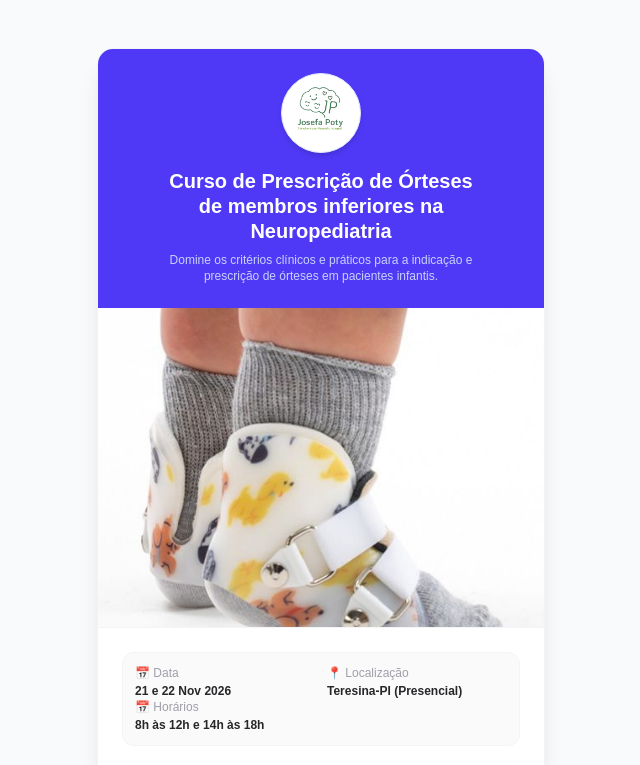
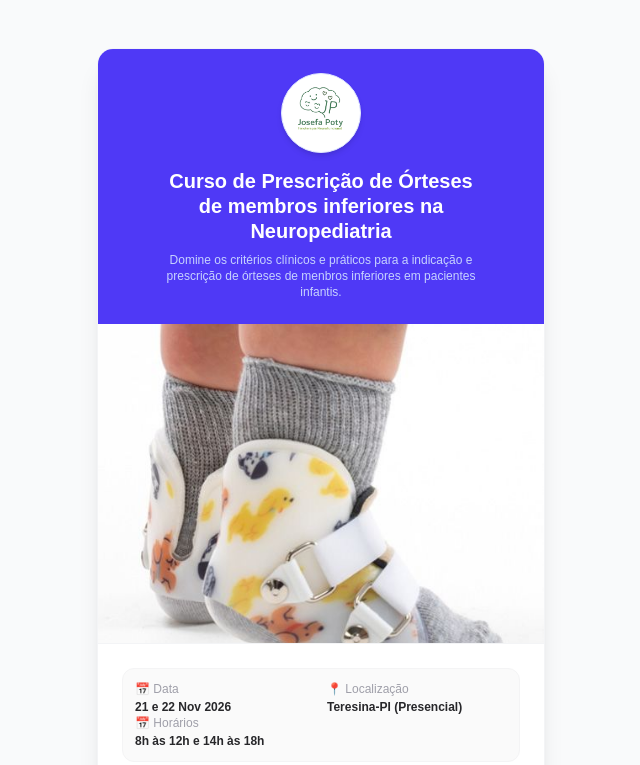
Before and after one commit to ClaudinoFH/sistema-cursos, a Next.js app: page / in a window 1280 px wide. Shown: the top 765 px of the page, without its empty margins (319-959 px from the left). Built offline with nearby package versions, Linux system fonts and the light colour scheme; grey boxes are pictures that could not be loaded.

Commit message:
Ajustado texto tela inicial

```diff
--- a/app/page.tsx
+++ b/app/page.tsx
@@ -26,7 +26,7 @@ export default function Home() {
               Curso de Prescrição de Órteses de membros inferiores na Neuropediatria
             </h1>
             <p className="text-xs text-indigo-200 text-center mt-2 px-6">
-              Domine os critérios clínicos e práticos para a indicação e prescrição de órteses em pacientes infantis.
+              Domine os critérios clínicos e práticos para a indicação e prescrição de órteses de menbros inferiores em pacientes infantis.
             </p>
           </div>
         </div>
```
